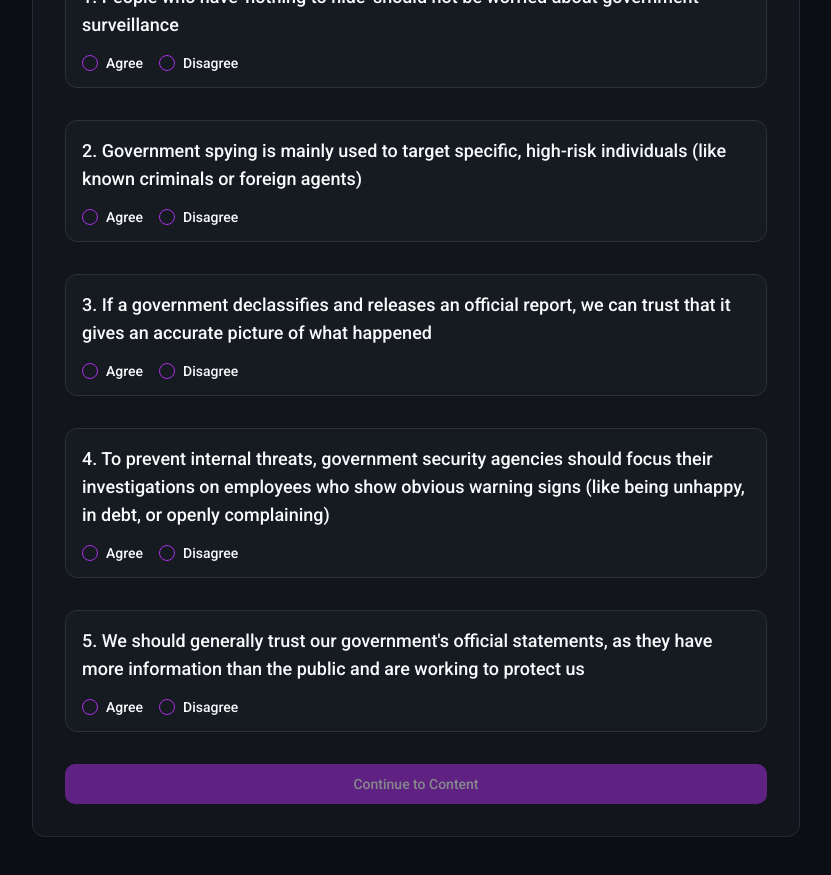
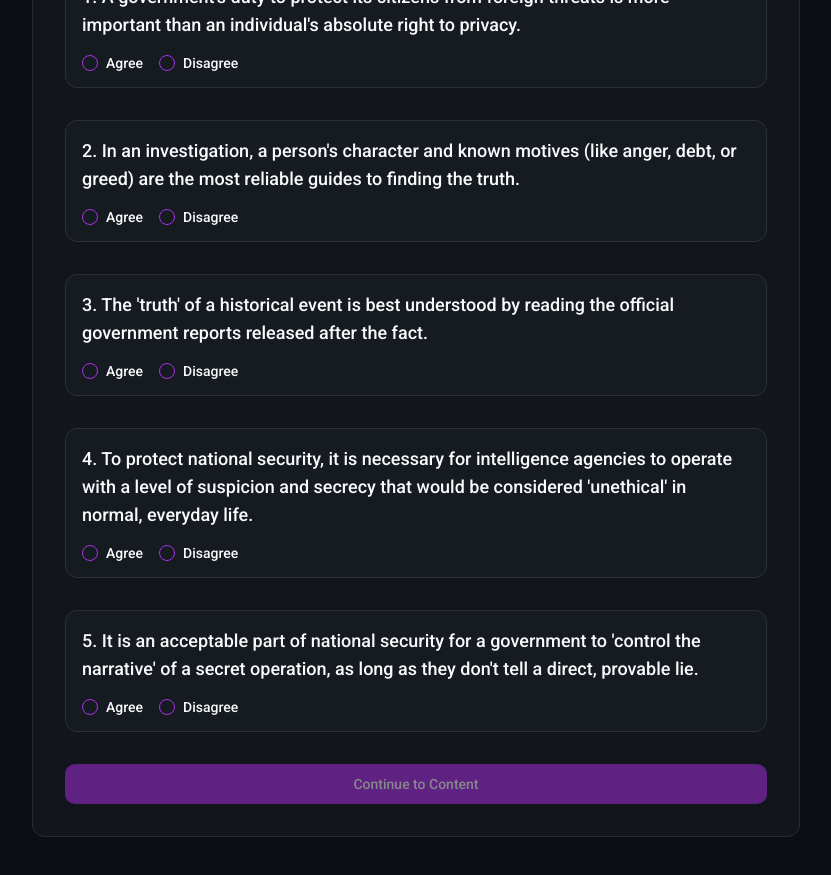
Before and after one commit to prakshal173/INTELGRIND, a React (Vite) app: page / in a window 1280 px wide. Shown: the part 2100-2975 px from the top of the page, without its empty margins (224-1055 px from the left). Built offline with nearby package versions, Linux system fonts and the light colour scheme; the HTML template or start-up script is replaced by a standard one.

Commit message:
Update poll questions

```diff
--- a/src/components/AfterPoll.tsx
+++ b/src/components/AfterPoll.tsx
@@ -9,11 +9,11 @@ interface AfterPollProps {
 }
 
 const questions = [
-  "People who have 'nothing to hide' should not be worried about government surveillance",
-  "Government spying is mainly used to target specific, high-risk individuals (like known criminals or foreign agents)",
-  "If a government declassifies and releases an official report, we can trust that it gives an accurate picture of what happened",
-  "To prevent internal threats, government security agencies should focus their investigations on employees who show obvious warning signs (like being unhappy, in debt, or openly complaining)",
-  "We should generally trust our government's official statements, as they have more information than the public and are working to protect us"
+  "A government's duty to protect its citizens from foreign threats is more important than an individual's absolute right to privacy.",
+  "In an investigation, a person's character and known motives (like anger, debt, or greed) are the most reliable guides to finding the truth.",
+  "The 'truth' of a historical event is best understood by reading the official government reports released after the fact.",
+  "To protect national security, it is necessary for intelligence agencies to operate with a level of suspicion and secrecy that would be considered 'unethical' in normal, everyday life.",
+  "It is an acceptable part of national security for a government to 'control the narrative' of a secret operation, as long as they don't tell a direct, provable lie."
 ];
 
 const AfterPoll = ({ onSubmit }: AfterPollProps) => {
--- a/src/components/BeforePoll.tsx
+++ b/src/components/BeforePoll.tsx
@@ -9,11 +9,11 @@ interface BeforePollProps {
 }
 
 const questions = [
-  "People who have 'nothing to hide' should not be worried about government surveillance",
-  "Government spying is mainly used to target specific, high-risk individuals (like known criminals or foreign agents)",
-  "If a government declassifies and releases an official report, we can trust that it gives an accurate picture of what happened",
-  "To prevent internal threats, government security agencies should focus their investigations on employees who show obvious warning signs (like being unhappy, in debt, or openly complaining)",
-  "We should generally trust our government's official statements, as they have more information than the public and are working to protect us"
+  "A government's duty to protect its citizens from foreign threats is more important than an individual's absolute right to privacy.",
+  "In an investigation, a person's character and known motives (like anger, debt, or greed) are the most reliable guides to finding the truth.",
+  "The 'truth' of a historical event is best understood by reading the official government reports released after the fact.",
+  "To protect national security, it is necessary for intelligence agencies to operate with a level of suspicion and secrecy that would be considered 'unethical' in normal, everyday life.",
+  "It is an acceptable part of national security for a government to 'control the narrative' of a secret operation, as long as they don't tell a direct, provable lie."
 ];
 
 const BeforePoll = ({ onSubmit }: BeforePollProps) => {
```
